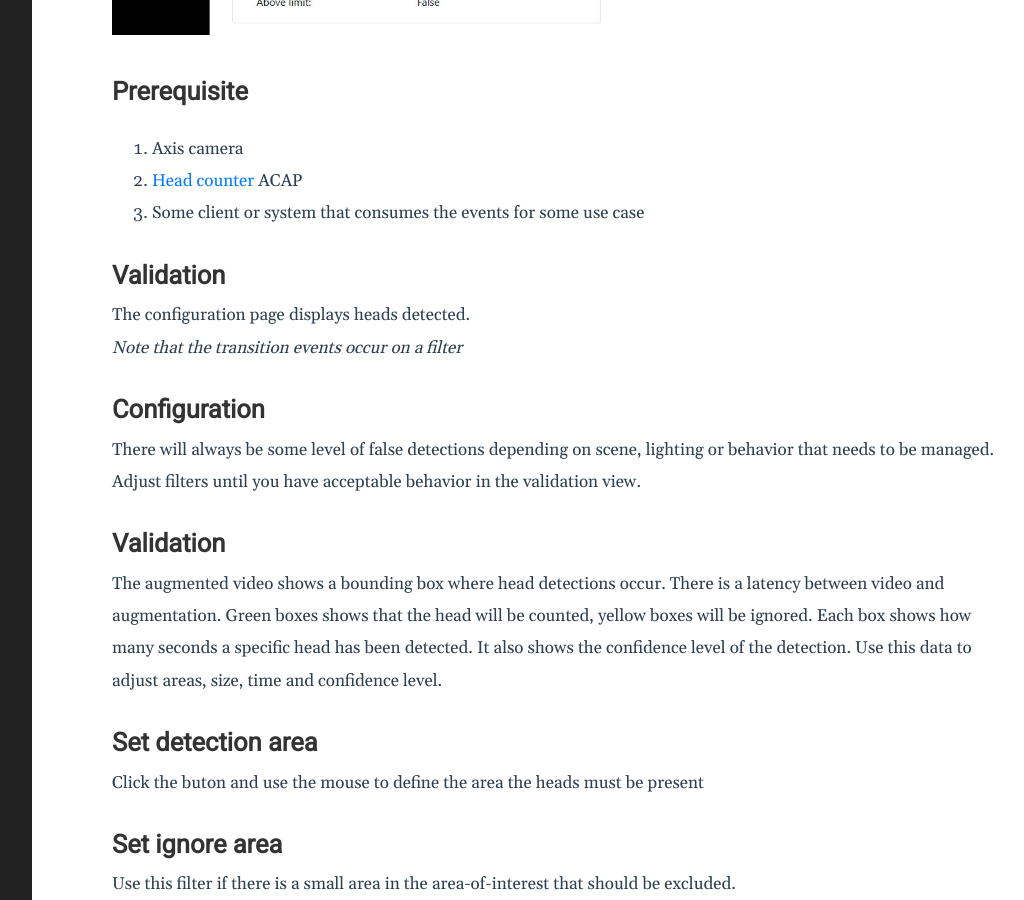
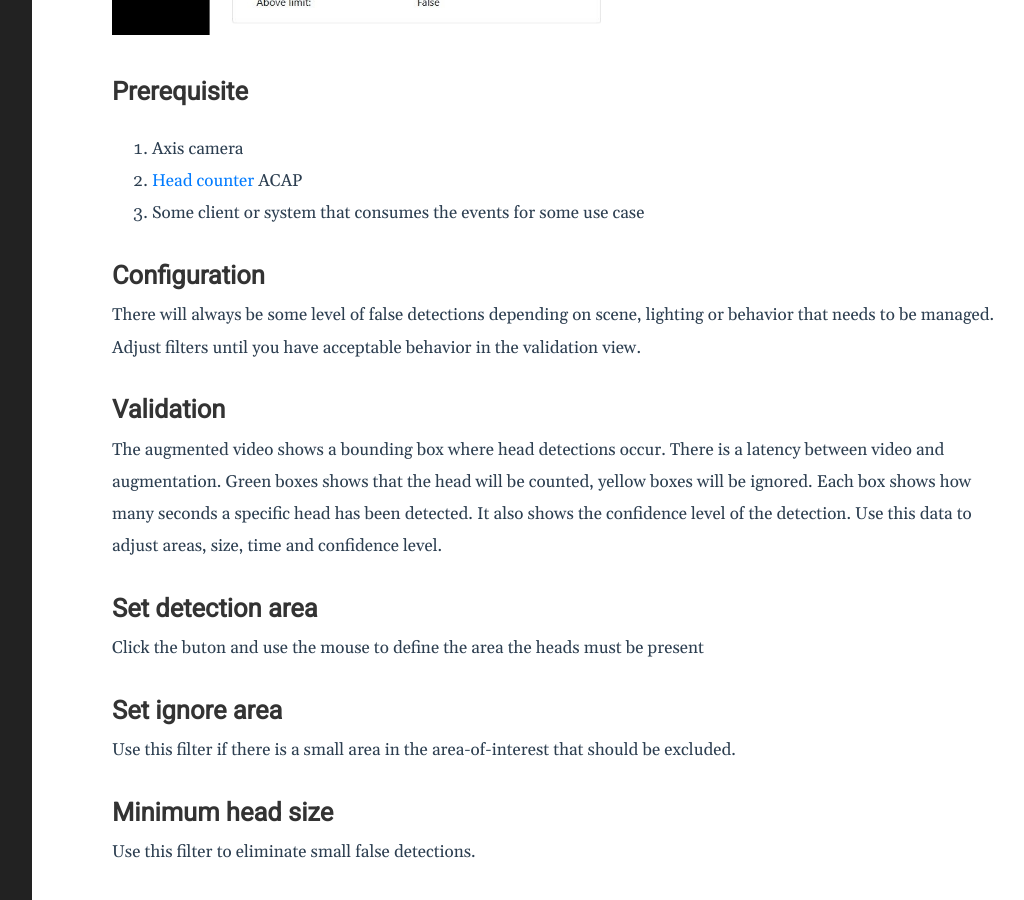
Before and after one commit to pandosme/pandosme.github.io, a Jekyll site: the page built from docs/_posts/2022-10-08-head-counter.md, in a window 1280 px wide and 900 px high, scrolled down 808 px. Shown: the whole window, without its empty margins (188-1212 px from the left). Built offline with Jekyll 4.4.1, drawn with Linux system fonts in a browser that asks for light colours.

Commit message:
Added Head counter

```diff
--- a/docs/_posts/2022-10-08-head-counter.md
+++ b/docs/_posts/2022-10-08-head-counter.md
@@ -18,10 +18,6 @@ The detection behavior is optimized for less crowded scenes and people are somew
 1. Axis camera
 2. [Head counter](https://api.aintegration.team/acap/headcounter?source=pages) ACAP
 3. Some client or system that consumes the events for some use case
-
-# Validation
-The configuration page displays heads detected.
-_Note that the transition events occur on a filter_
 
 # Configuration
 There will always be some level of false detections depending on scene, lighting or behavior that needs to be managed.  Adjust filters until you have acceptable behavior in the validation view.
```
